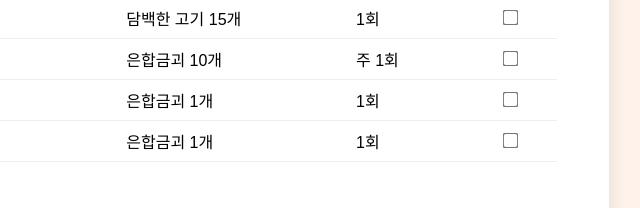
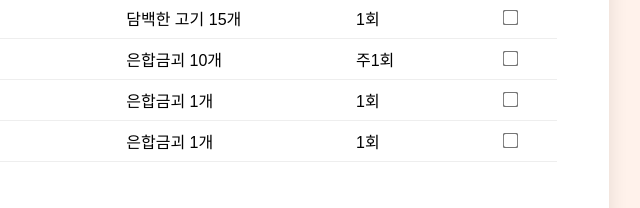
Before and after one commit to merrychri/mabi-checklist, a plain HTML site: page index.html in a window 1280 px wide. Shown: the part 1293-1501 px from the top of the page, 511-1151 px from the left. Drawn offline with Linux system fonts and the light colour scheme; a web font is replaced by a local one.

Commit message:
Update index.html

```diff
--- a/index.html
+++ b/index.html
@@ -342,7 +342,7 @@ th:nth-child(4), td:nth-child(4) { width: 15%; } /* 제한 */
 <tr class="" data-category="반호르"><td>아이데른</td>
 <td>농어매운탕 1개</td>
 <td>은합금괴 10개</td>
-<td>주 1회</td>
+<td>주1회</td>
 <td><input id="chk_14" type="checkbox"/></td>
 </tr>
 <tr class="" data-category="반호르"><td>에일렌</td>
```
